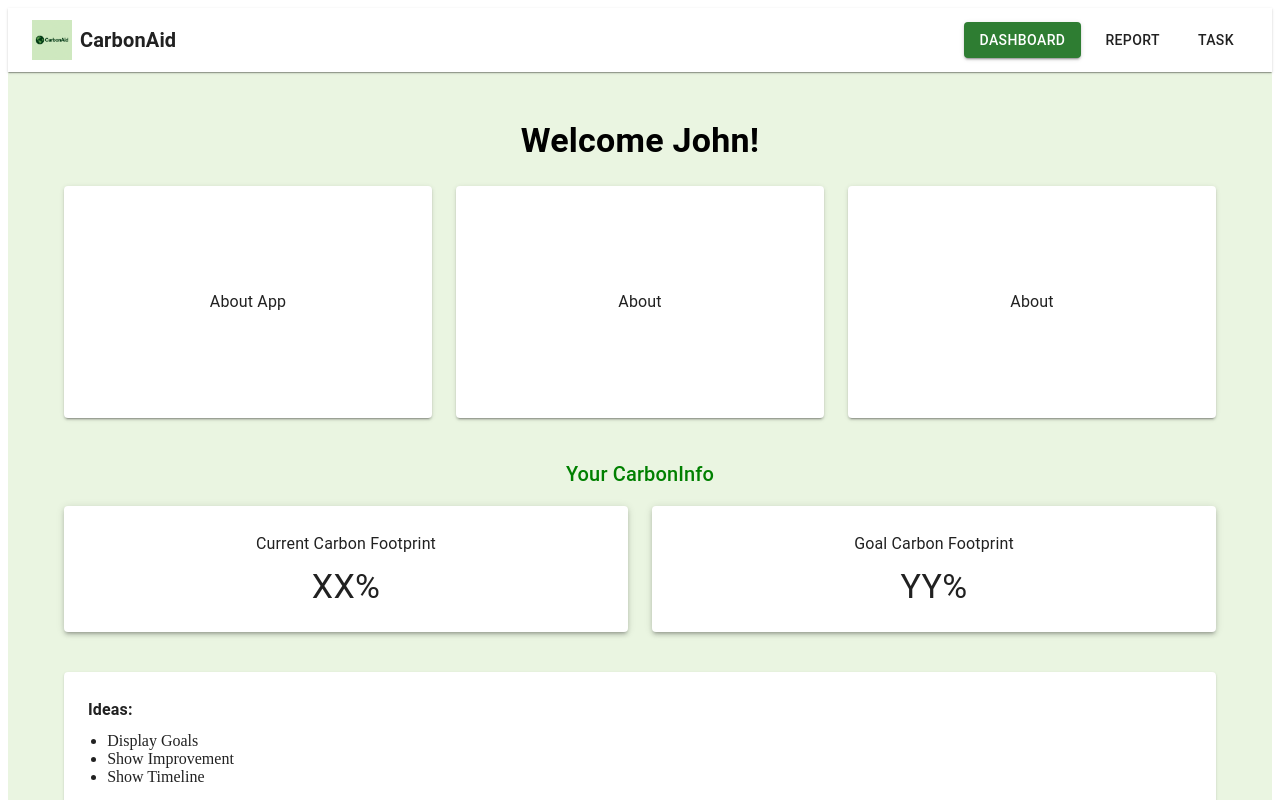
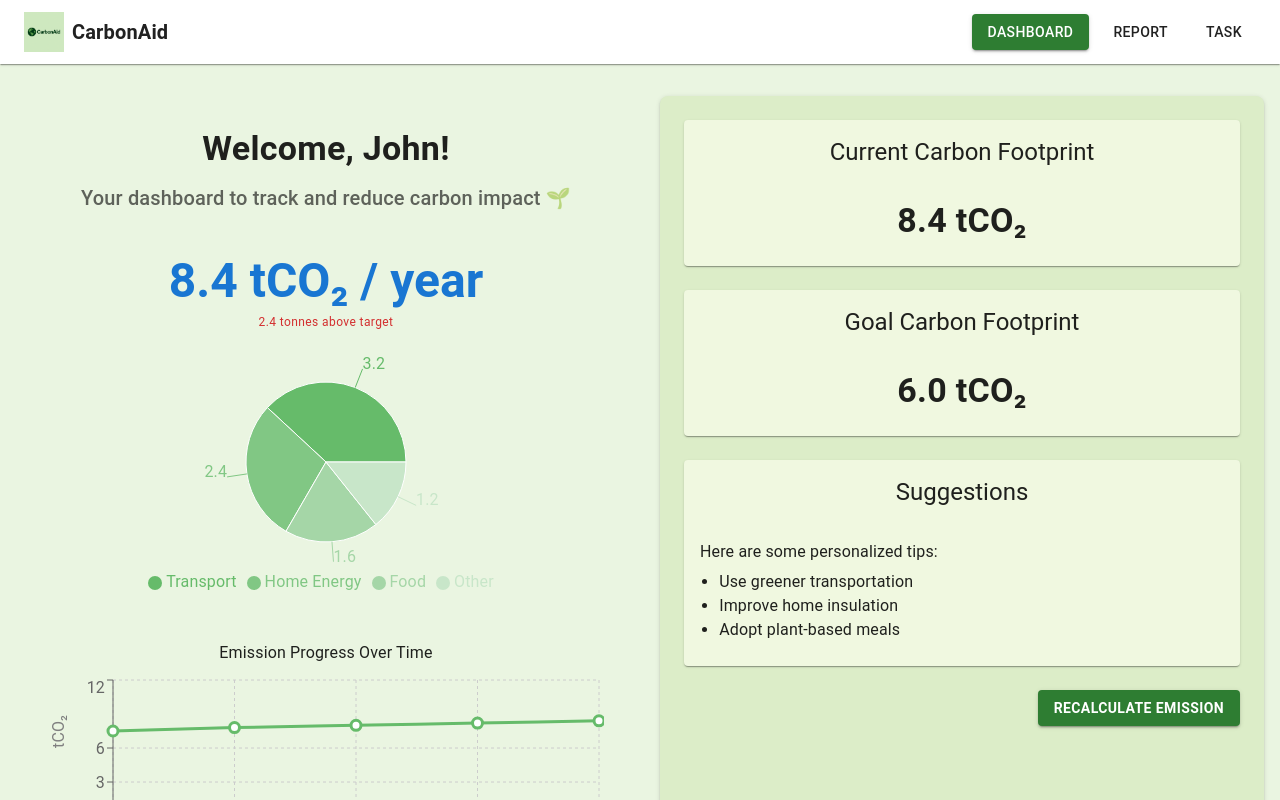
Before and after one commit to lbenjilani/CarbonAid, a React (Create React App) app in the folder client/: page /dashboard in a window 1280 px wide. Shown: the top 800 px of the page. Built offline with nearby package versions, Linux system fonts and the light colour scheme.

Commit message:
Update dependencies and enhance Dashboard layout with new components

```diff
--- a/client/package.json
+++ b/client/package.json
@@ -14,7 +14,7 @@
     "react-dom": "^19.0.0",
     "react-router-dom": "^7.1.1",
     "react-scripts": "5.0.1",
-    "recharts": "^2.15.1",
+    "recharts": "^2.15.4",
     "web-vitals": "^4.2.4"
   },
   "scripts": {
--- a/client/src/App.tsx
+++ b/client/src/App.tsx
@@ -1,5 +1,6 @@
 import React from 'react';
 import { BrowserRouter as Router, Routes, Route } from 'react-router-dom';
+import { CssBaseline } from '@mui/material';
 import Home from './pages/Home';
 import Dashboard from './pages/Dashboard';
 import Report from './pages/Report';
@@ -7,6 +8,8 @@ import Task from './pages/Task';
 
 const App: React.FC = () => {
   return (
+    <>
+      <CssBaseline /> {/* ✅ Resets margin, padding, font smoothing, etc */}
       <Router>
         <Routes>
           <Route path="/" element={<Home />} />
@@ -15,6 +18,7 @@ const App: React.FC = () => {
           <Route path="/task" element={<Task />} />
         </Routes>
       </Router>
+    </>
   );
 };
 
--- a/client/src/pages/Dashboard.tsx
+++ b/client/src/pages/Dashboard.tsx
@@ -3,115 +3,211 @@ import {
   Box,
   Typography,
   Button,
-  Paper,
-  Container,
+  Stack,
   useTheme,
   useMediaQuery,
+  CssBaseline,
+  Divider,
+  Paper,
+  Card,
+  CardContent,
+  CardHeader,
 } from '@mui/material';
+import {
+  PieChart,
+  Pie,
+  Cell,
+  LineChart,
+  Line,
+  XAxis,
+  YAxis,
+  Tooltip as ReTooltip,
+  Legend as ReLegend,
+  ResponsiveContainer,
+  CartesianGrid,
+} from 'recharts';
 import Header from '../components/Header';
 import Footer from '../components/Footer';
 
+const pieData = [
+  { name: 'Transport', value: 3.2 },
+  { name: 'Home Energy', value: 2.4 },
+  { name: 'Food', value: 1.6 },
+  { name: 'Other', value: 1.2 },
+];
+
+const lineData = [
+  { report: 'Jan', value: 7.5 },
+  { report: 'Feb', value: 7.8 },
+  { report: 'Mar', value: 8.0 },
+  { report: 'Apr', value: 8.2 },
+  { report: 'May', value: 8.4 },
+];
+
+const pieColors = ['#66bb6a', '#81c784', '#a5d6a7', '#c8e6c9'];
+
 const Dashboard: React.FC = () => {
-  const userName = "John"; // Replace with dynamic data
+  const userName = 'John';
   const theme = useTheme();
-  const isMobile = useMediaQuery(theme.breakpoints.down('sm'));
+  const isMobile = useMediaQuery(theme.breakpoints.down('md'));
 
   return (
-    <Box sx={{ minHeight: '100vh', bgcolor: '#eaf5e1', display: 'flex', flexDirection: 'column' }}>
-      <Header />
-      <Container maxWidth="lg" sx={{ flexGrow: 1, display: 'flex', flexDirection: 'column', py: 4 }}>
-        <Box>
-          {/* Header */}
-          <Typography
-            variant={isMobile ? 'h5' : 'h4'}
-            fontWeight="bold"
-            mb={3}
-            textAlign="center"
-          >
-            Welcome {userName}!
-          </Typography>
+    <>
+      <CssBaseline />
 
-          {/* About Cards */}
+      <Box
+        sx={{
+          minHeight: '100vh',
+          bgcolor: '#eaf5e1',
+          display: 'flex',
+          flexDirection: 'column',
+        }}
+      >
+        <Header />
+
+        <Box
+          sx={{
+            width: '100%',
+            maxWidth: 1280,
+            mx: 'auto',
+            flexGrow: 1,
+            display: 'flex',
+            flexDirection: isMobile ? 'column' : 'row',
+            p: 2,
+            gap: 3,
+            overflowY: 'auto',
+          }}
+        >
+          {/* Main Content Left Side */}
           <Box
             sx={{
+              flex: 1,
               display: 'flex',
-              flexDirection: { xs: 'column', sm: 'row' },
-              gap: 3,
+              flexDirection: 'column',
               justifyContent: 'center',
-              mb: 5,
+              alignItems: 'center',
+              p: 4,
+              borderRadius: 2,
             }}
           >
-            {['About App', 'About', 'About'].map((text, index) => (
-              <Paper
-                key={index}
-                elevation={2}
-                sx={{
-                  flex: 1,
-                  height: 200,
-                  p: 2,
-                  display: 'flex',
-                  alignItems: 'center',
-                  justifyContent: 'center',
-                }}
-              >
-                <Typography>{text}</Typography>
-              </Paper>
-            ))}
+            <Typography variant="h4" fontWeight="bold" gutterBottom>
+              Welcome, {userName}!
+            </Typography>
+            <Typography variant="h6" color="text.secondary" gutterBottom>
+              Your dashboard to track and reduce carbon impact 🌱
+            </Typography>
+
+            <Box mt={4} mb={2} textAlign="center">
+              <Typography variant="h3" fontWeight="bold" color="primary">
+                8.4 tCO₂ / year
+              </Typography>
+              <Typography variant="caption" color="error">
+                2.4 tonnes above target
+              </Typography>
+            </Box>
+
+            <ResponsiveContainer width="100%" height={250}>
+              <PieChart>
+                <Pie
+                  data={pieData}
+                  dataKey="value"
+                  nameKey="name"
+                  cx="50%"
+                  cy="50%"
+                  outerRadius={80}
+                  label
+                  isAnimationActive
+                >
+                  {pieData.map((entry, index) => (
+                    <Cell key={`cell-${index}`} fill={pieColors[index % pieColors.length]} />
+                  ))}
+                </Pie>
+                <ReTooltip />
+                <ReLegend />
+              </PieChart>
+            </ResponsiveContainer>
+
+            <Box width="100%" mt={5}>
+              <Typography variant="subtitle1" textAlign="center" mb={1}>
+                Emission Progress Over Time
+              </Typography>
+              <ResponsiveContainer width="100%" height={200}>
+                <LineChart data={lineData}>
+                  <CartesianGrid strokeDasharray="3 3" />
+                  <XAxis dataKey="report" />
+                  <YAxis label={{ value: 'tCO₂', angle: -90, position: 'insideLeft' }} />
+                  <ReTooltip />
+                  <ReLegend />
+                  <Line
+                    type="monotone"
+                    dataKey="value"
+                    stroke="#66bb6a"
+                    strokeWidth={3}
+                    dot={{ r: 5 }}
+                    activeDot={{ r: 8 }}
+                    isAnimationActive
+                  />
+                </LineChart>
+              </ResponsiveContainer>
+            </Box>
           </Box>
 
-          {/* Carbon Info */}
-          <Typography variant="h6" color="green" mb={2} textAlign="center">
-            Your CarbonInfo
-          </Typography>
+          {/* Sidebar Panel on Right */}
           <Box
             sx={{
+              flex: 1,
               display: 'flex',
-              flexDirection: { xs: 'column', sm: 'row' },
+              flexDirection: 'column',
               gap: 3,
-              justifyContent: 'center',
-              mb: 5,
+              p: 3,
+              bgcolor: '#dcedc8',
+              borderRadius: 2,
+              boxShadow: 2,
             }}
           >
-            {['Current Carbon Footprint', 'Goal Carbon Footprint'].map((label, index) => (
-              <Paper
-                key={index}
-                elevation={3}
-                sx={{
-                  flex: 1,
-                  p: 3,
-                  textAlign: 'center',
-                }}
-              >
-                <Typography variant="subtitle1" mb={1}>
-                  {label}
+            <Card sx={{ bgcolor: '#f0f8e0' }}>
+              <CardHeader title="Current Carbon Footprint" sx={{ textAlign: 'center' }} />
+              <CardContent>
+                <Typography variant="h4" align="center" fontWeight="bold">
+                  8.4 tCO₂
                 </Typography>
-                <Typography variant="h4">{index === 0 ? 'XX%' : 'YY%'}</Typography>
-              </Paper>
-            ))}
+              </CardContent>
+            </Card>
+
+            <Card sx={{ bgcolor: '#f0f8e0' }}>
+              <CardHeader title="Goal Carbon Footprint" sx={{ textAlign: 'center' }} />
+              <CardContent>
+                <Typography variant="h4" align="center" fontWeight="bold">
+                  6.0 tCO₂
+                </Typography>
+              </CardContent>
+            </Card>
+
+            <Card sx={{ bgcolor: '#f0f8e0' }}>
+              <CardHeader title="Suggestions" sx={{ textAlign: 'center' }} />
+              <CardContent>
+                <Typography variant="body1" gutterBottom>
+                  Here are some personalized tips:
+                </Typography>
+                <ul style={{ margin: 0, paddingLeft: '1.2rem' }}>
+                  <li>Use greener transportation</li>
+                  <li>Improve home insulation</li>
+                  <li>Adopt plant-based meals</li>
+                </ul>
+              </CardContent>
+            </Card>
+
+            <Box display="flex" justifyContent="flex-end">
+              <Button variant="contained" color="success" sx={{ fontWeight: 'bold' }}>
+                Recalculate Emission
+              </Button>
+            </Box>
           </Box>
-
-          {/* Statistics Section */}
-          <Paper elevation={1} sx={{ p: 3, mb: 5 }}>
-            <Typography variant="subtitle1" fontWeight="bold" mb={1}>
-              Ideas:
-            </Typography>
-            <ul style={{ margin: 0, paddingLeft: '1.2rem' }}>
-              <li>Display Goals</li>
-              <li>Show Improvement</li>
-              <li>Show Timeline</li>
-            </ul>
-          </Paper>
         </Box>
 
-        {/* Button aligned bottom-right */}
-        <Box display="flex" justifyContent="flex-end">
-          <Button variant="outlined" color="success">
-            Recalculate your emission
-          </Button>
-        </Box>
-      </Container>
-      <Footer />
-    </Box>
+        <Footer />
+      </Box>
+    </>
   );
 };
 
```
Also changed, not shown: 1 other file (tests, documents, lock files or other folders). Lines whose indentation alone changed are shown as unchanged.
